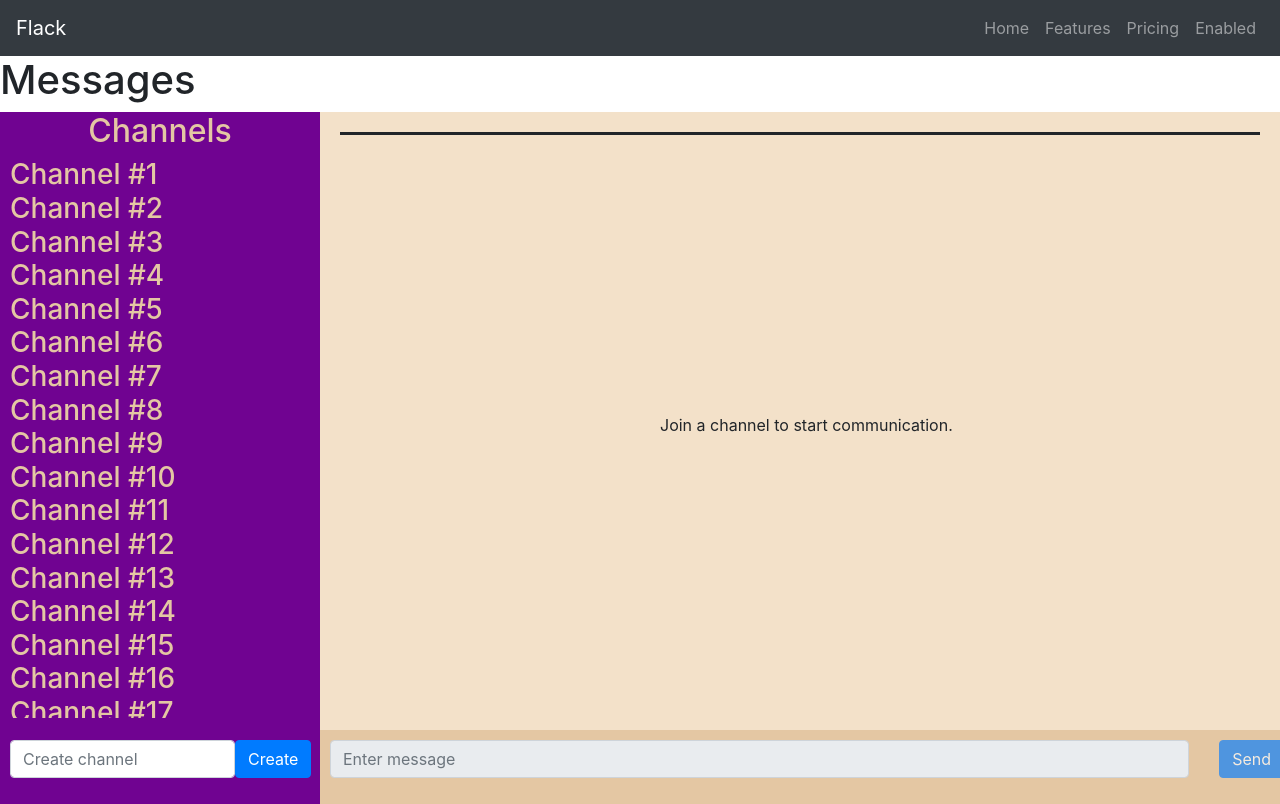
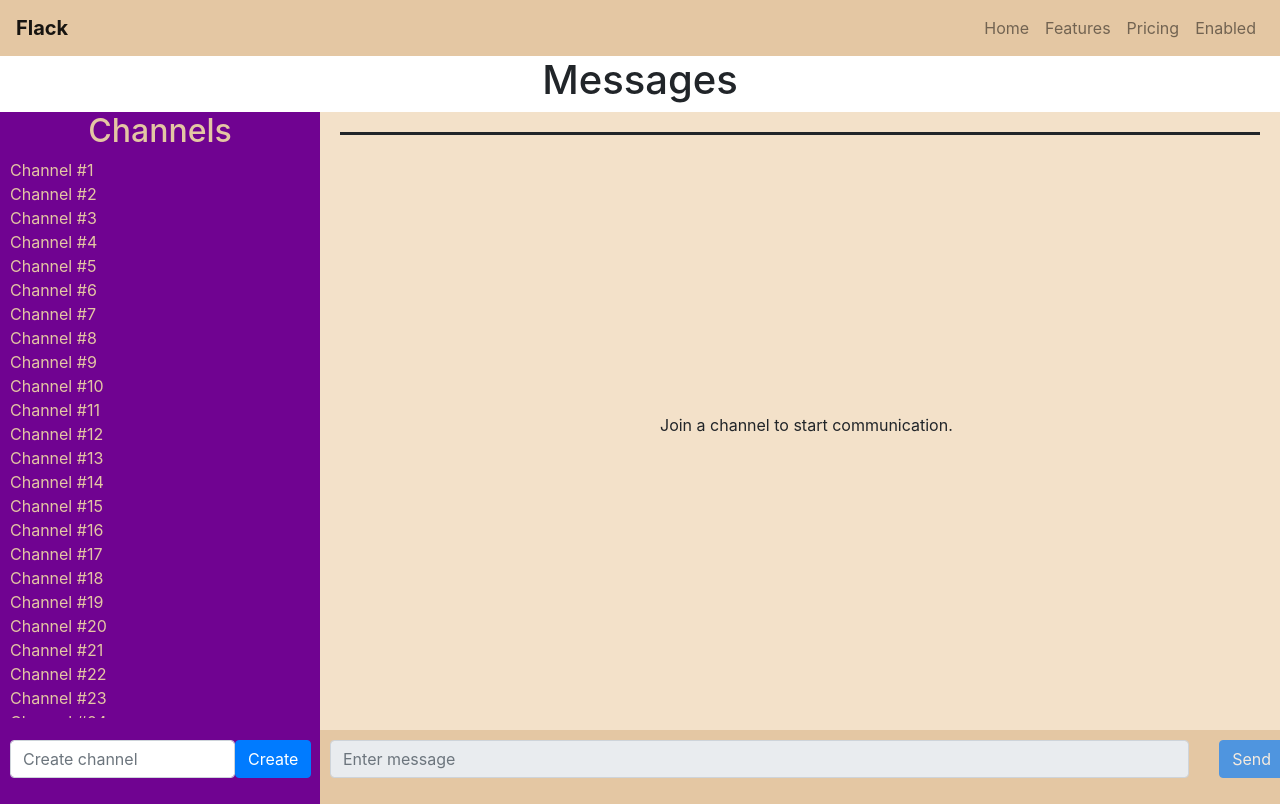
Before and after one commit to AdityaGoyal1999/messaging-system, a Flask app: page /login in a window 1280 px wide. Run offline with Flask 2, Linux system fonts and the light colour scheme; some libraries are stand-ins or nearby versions.

Commit message:
Main page ready

```diff
--- a/static/css/base.css
+++ b/static/css/base.css
@@ -2,4 +2,14 @@
   background-color: cornsilk;
   padding: 30px; }
 
+h1 {
+  text-align: center; }
+
+.bg-custom-color {
+  background-color: #e4c7a3 !important;
+  color: black !important; }
+
+.navbar-brand {
+  font-weight: bold; }
+
 /*# sourceMappingURL=base.css.map */
--- a/static/css/main.css
+++ b/static/css/main.css
@@ -94,10 +94,10 @@
 .links {
   margin-left: 10px; }
 
-a {
+.channelLinks {
   color: #e4c7a3; }
 
-a:hover {
+.channelLinks:hover {
   color: white;
   text-shadow: 2px 2px gray; }
 
--- a/static/scss/base.scss
+++ b/static/scss/base.scss
@@ -2,3 +2,16 @@
     background-color: cornsilk;
     padding: 30px;
 }
+
+h1 {
+    text-align: center;
+}
+
+.bg-custom-color {
+    background-color: rgb(228, 199, 163) !important;
+    color: black !important;
+}
+
+.navbar-brand {
+    font-weight: bold;
+}
--- a/static/scss/main.scss
+++ b/static/scss/main.scss
@@ -133,11 +133,11 @@
     margin-left: 10px;
 }
 
-a {
+.channelLinks {
     color: rgb(228, 199, 163);
 }
 
-a:hover {
+.channelLinks:hover {
     color: white;
     text-shadow: 2px 2px gray;
 }
--- a/templates/layout.html
+++ b/templates/layout.html
@@ -11,7 +11,7 @@
 </head>
 
 <body>
-    <nav class="navbar navbar-expand-lg navbar-dark bg-dark">
+    <nav class="navbar navbar-expand-lg navbar-light bg-dark bg-custom-color">
         <a class="navbar-brand" href="{{ url_for('index') }}">Flack</a>
         <button class="navbar-toggler" type="button" data-toggle="collapse" data-target="#navbarNav" aria-controls="navbarNav" aria-expanded="false" aria-label="Toggle navigation">
           <span class="navbar-toggler-icon"></span>
--- a/templates/main.html
+++ b/templates/main.html
@@ -53,7 +53,7 @@
                     <ul class="nav flex-column">
                         {% for channel in channels %}
                         <div class="links">
-                            <li class="nav-item"><a href="" id="{{channel}}" class="messaging-channel h3">{{ channel }}</a></li>
+                            <li class="nav-item"><a href="" id="{{channel}}" class="messaging-channel channelLinks">{{ channel }}</a></li>
                         </div>
                         {% endfor %}
                     </ul>
```
Also changed, not shown: 2 other files.
